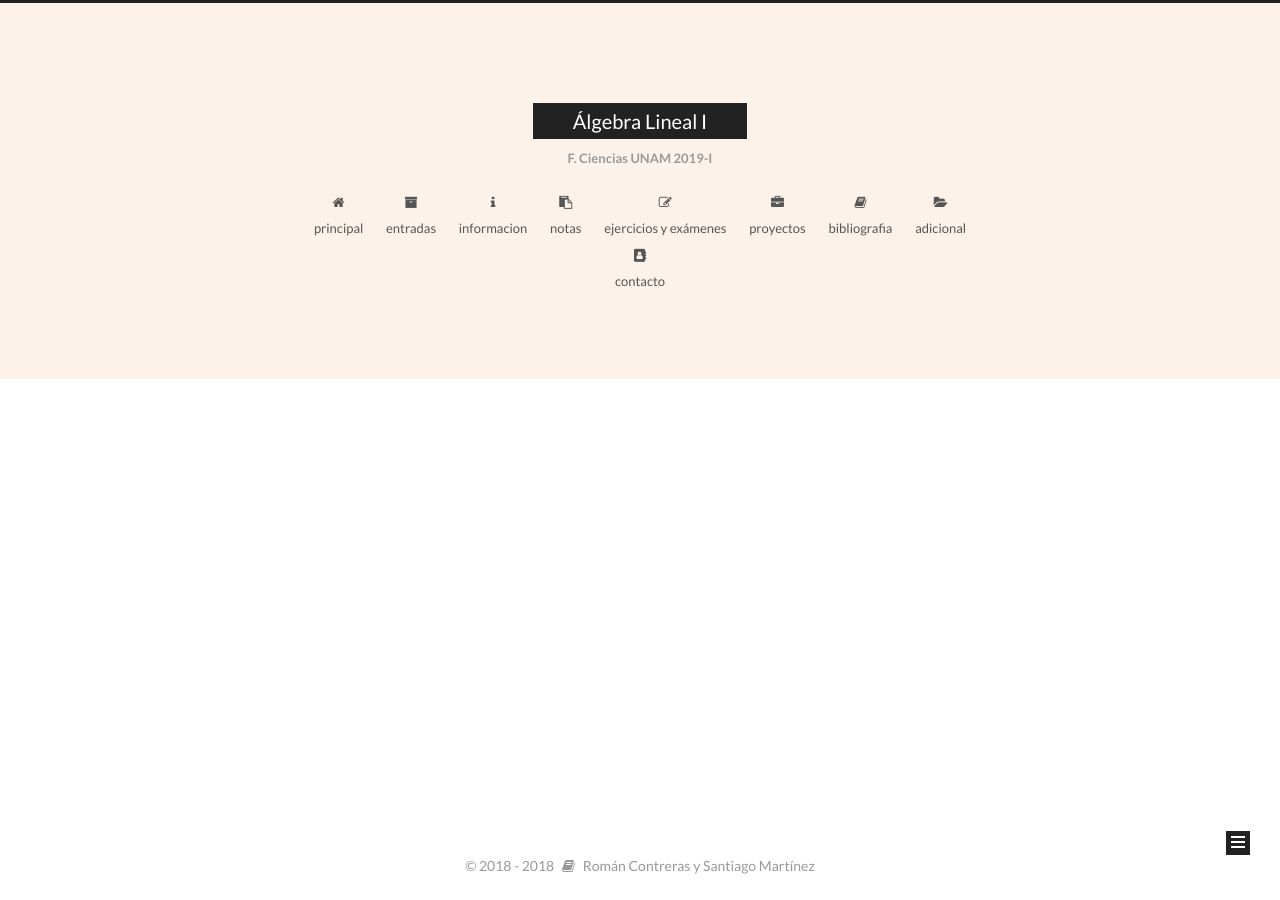
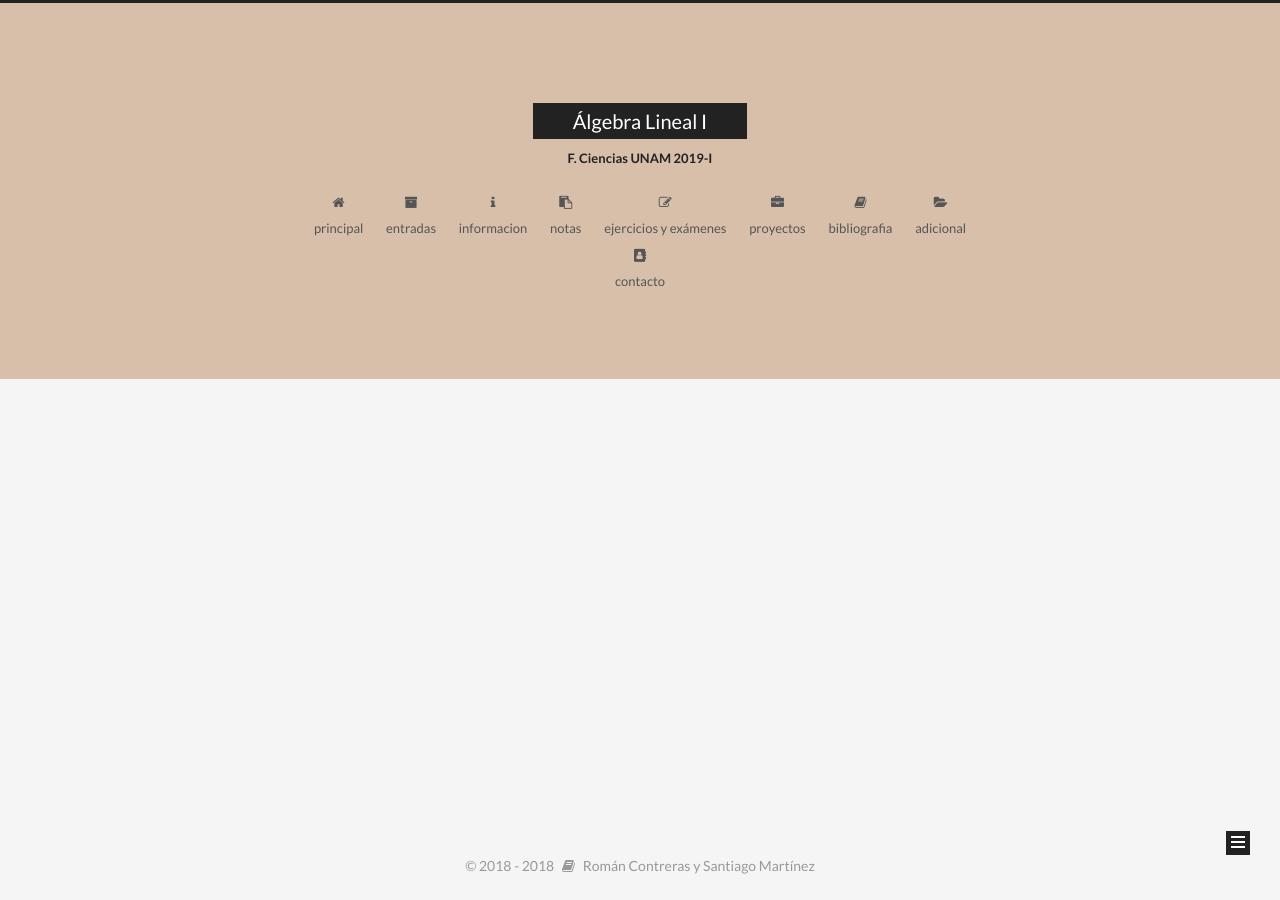
Before and after one commit to mbsantiago/lineal1, a Jekyll site: the page built from index.html, in a window 1280 px wide. Built offline with Jekyll 4.4.1, drawn with Linux system fonts in a browser that asks for light colours; the list of posts is cut into pages by our own code.

Commit message:
color change

```diff
--- a/_sass/_variables/base.scss
+++ b/_sass/_variables/base.scss
@@ -43,7 +43,7 @@ $link-decoration-hover-color  : $black-deep;
 $border-color                 : $grey-light;
 
 // Background color for <body>
-$body-bg-color                : white;
+$body-bg-color                : $whitesmoke;
 
 // Selection
 $selection-bg                 : $blue-deep;
@@ -213,7 +213,7 @@ $headband-bg                    : $black-deep;
 // Variables for header section elements.
 // --------------------------------------------------
 
-$head-bg                        : #fdf2e9;
+$head-bg                        : #d8bfaa;
 
 // Site Meta
 $site-meta-text-align           : center;
@@ -224,9 +224,9 @@ $brand-bg                       : $black-deep;
 $logo-font-size                 : 20px;
 $logo-font-size                 : if(type-of(jekyll-config('font.logo.size')) == 'number', jekyll-config('font.logo.size') + px, $logo-font-size);
 
-$site-subtitle-color            : $grey-dark;
+$site-subtitle-color            : $black-deep;
 $subtitle-font-size             : 13px;
-$subtitle-color                 : $grey-dark;
+$subtitle-color                 : $black-deep;
 
 // Menu
 $menu-link-border               : transparent;
```
